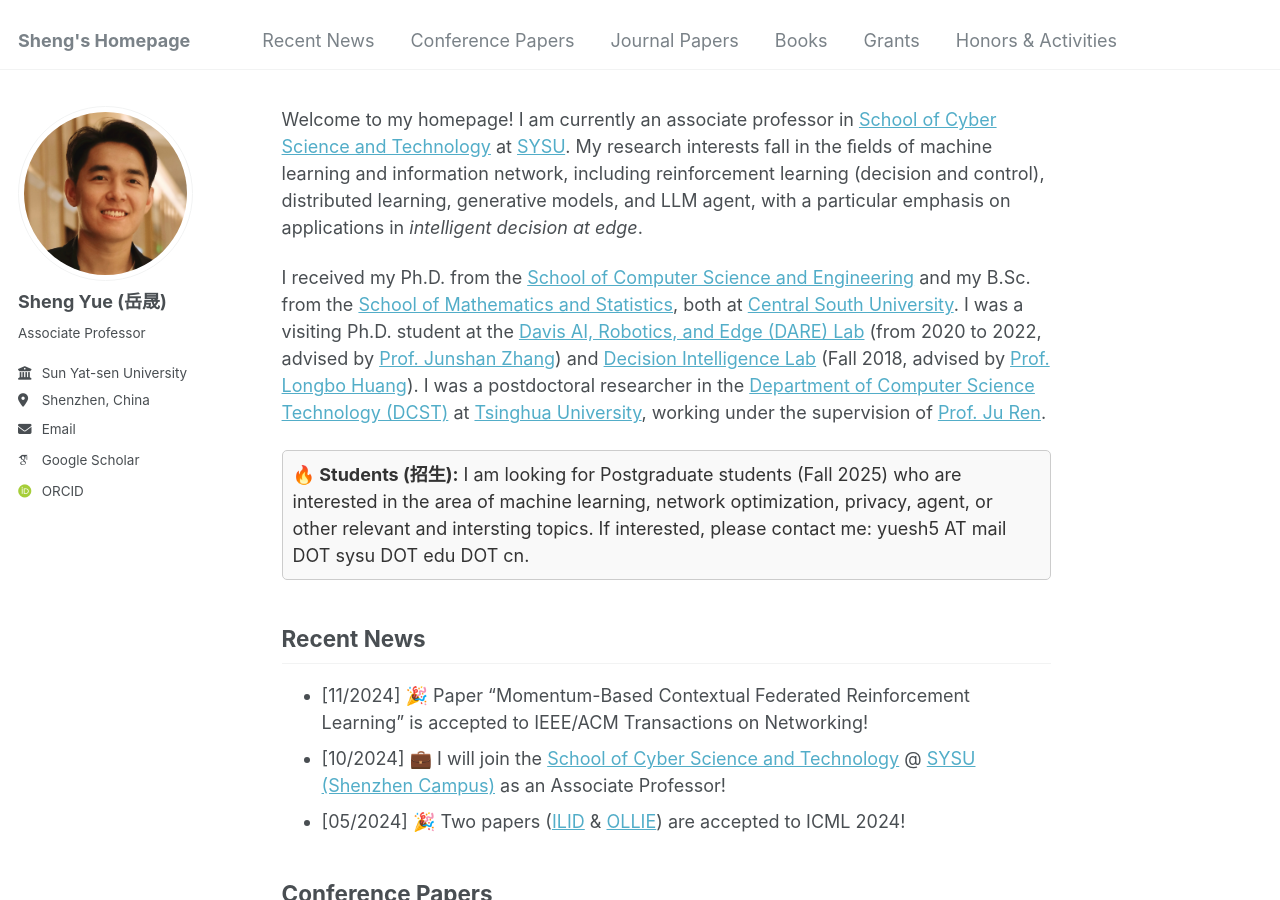
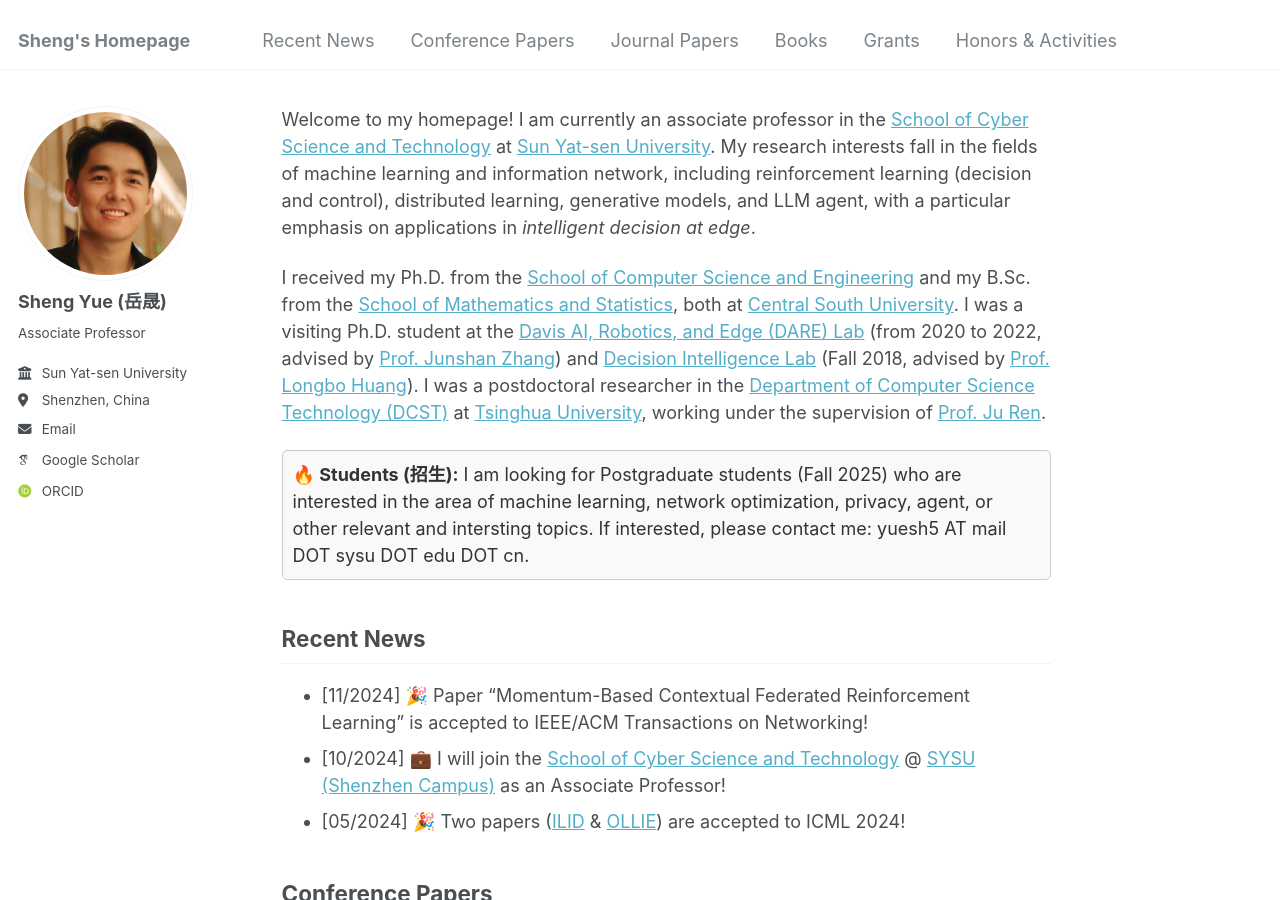
Before and after one commit to shaunyue/shaunyue.github.io, a Jekyll site: the page built from _pages/about.md, in a window 1280 px wide and 900 px high. Built offline with Jekyll 4.4.1, drawn with Linux system fonts in a browser that asks for light colours; some web fonts are replaced.

Commit message:
Update information

```diff
--- a/_pages/about.md
+++ b/_pages/about.md
@@ -7,8 +7,7 @@
   - /about.html
 ---
 
-Welcome to my homepage! I am currently an associate professor in
-[School of Cyber Science and Technology](https://scst.sysu.edu.cn) at [SYSU](https://www.sysu.edu.cn). My research interests fall in the ﬁelds of machine learning and information network, including reinforcement learning (decision and control), distributed learning, generative models, and LLM agent, with a particular emphasis on applications in *intelligent decision at edge*.
+Welcome to my homepage! I am currently an associate professor in the [School of Cyber Science and Technology](https://scst.sysu.edu.cn) at [Sun Yat-sen University](https://www.sysu.edu.cn). My research interests fall in the ﬁelds of machine learning and information network, including reinforcement learning (decision and control), distributed learning, generative models, and LLM agent, with a particular emphasis on applications in *intelligent decision at edge*.
 
 I received my Ph.D. from the [School of Computer Science and Engineering](https://cse.csu.edu.cn/) and my B.Sc. from the [School of Mathematics and Statistics](https://math.csu.edu.cn/), both at [Central South University](https://www.csu.edu.cn). I was a visiting Ph.D. student at the [Davis AI, Robotics, and Edge (DARE) Lab](https://faculty.engineering.ucdavis.edu/jzhang/research-group/) (from 2020 to 2022, advised by [Prof. Junshan Zhang](https://faculty.engineering.ucdavis.edu/jzhang/)) and [Decision Intelligence Lab](https://people.iiis.tsinghua.edu.cn/~dilab/index.html) (Fall 2018, advised by [Prof. Longbo Huang](http://people.iiis.tsinghua.edu.cn/~huang/index.html)). I was a postdoctoral researcher in the [Department of Computer Science Technology (DCST)](https://www.cs.tsinghua.edu.cn/) at [Tsinghua University](https://www.tsinghua.edu.cn/), working under the supervision of [Prof. Ju Ren](https://juren1987.github.io/).
 
```
